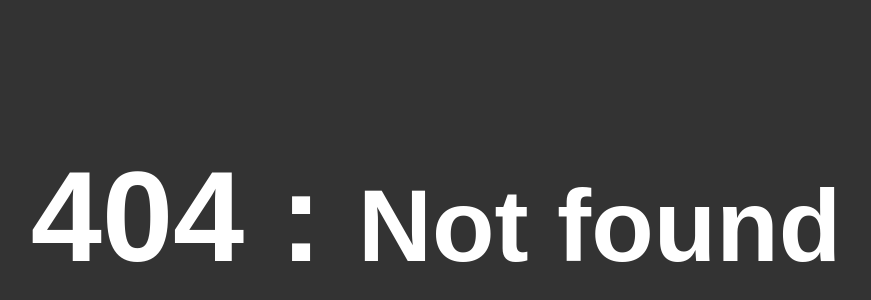
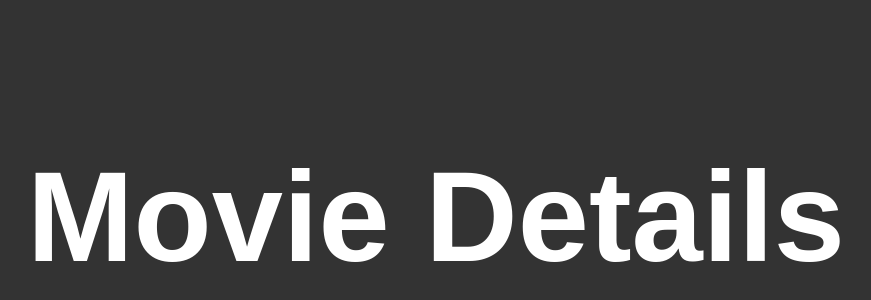
Before and after one commit to ivanlhz/movie-record, a React (Create React App) app: page /movies/1 in a window 1280 px wide. Before the commit this address had no page. Shown: the part 184-484 px from the top of the page, without its empty margins (204-1075 px from the left). Built offline with nearby package versions, Linux system fonts and the light colour scheme.

Commit message:
Fix router path

```diff
--- a/src/App.js
+++ b/src/App.js
@@ -6,7 +6,7 @@ const App = () => (
   <BrowserRouter>
     <Switch>
       <Route exact path="/" component={Search} />
-      <Route path="movies/:id" component={MovieDetails} />
+      <Route path="/movies/:id" component={MovieDetails} />
       <Route component={NotFound} />
     </Switch>
   </BrowserRouter>
```
